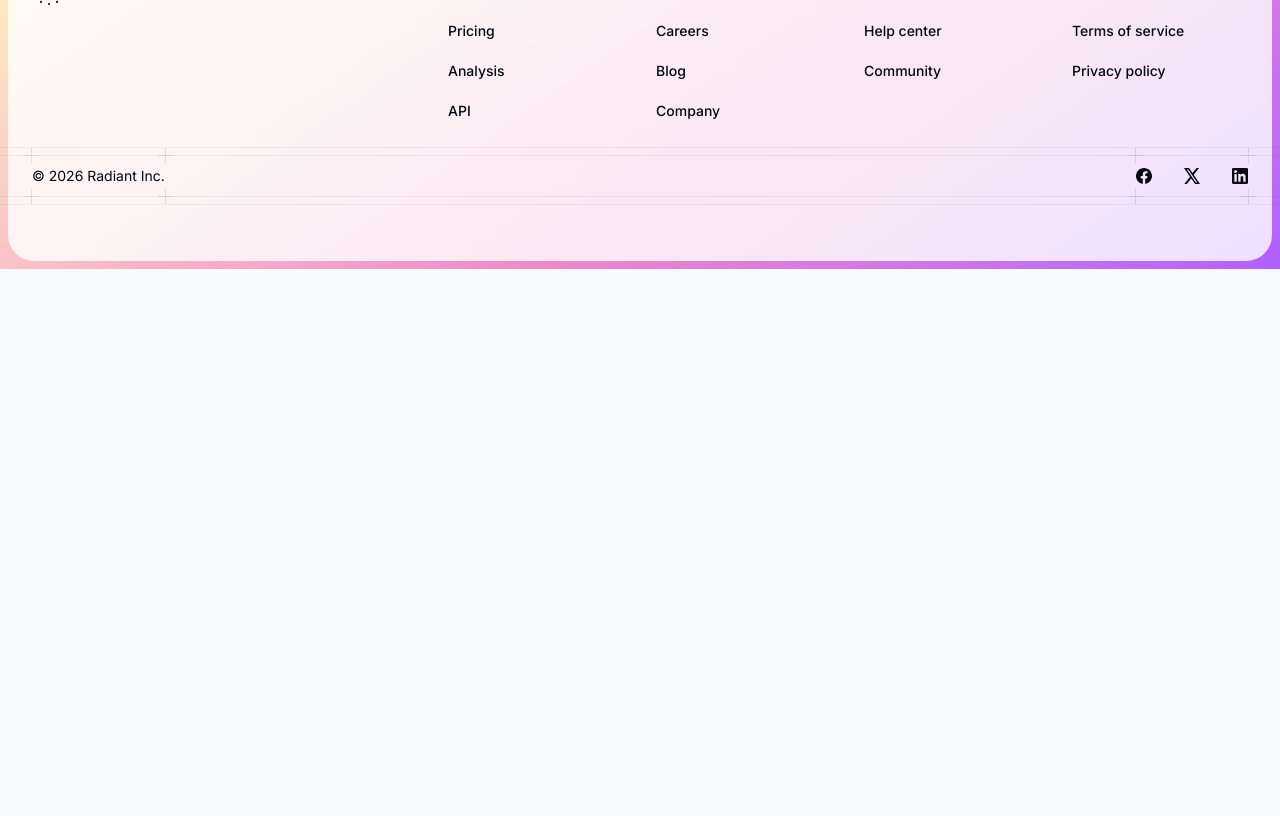
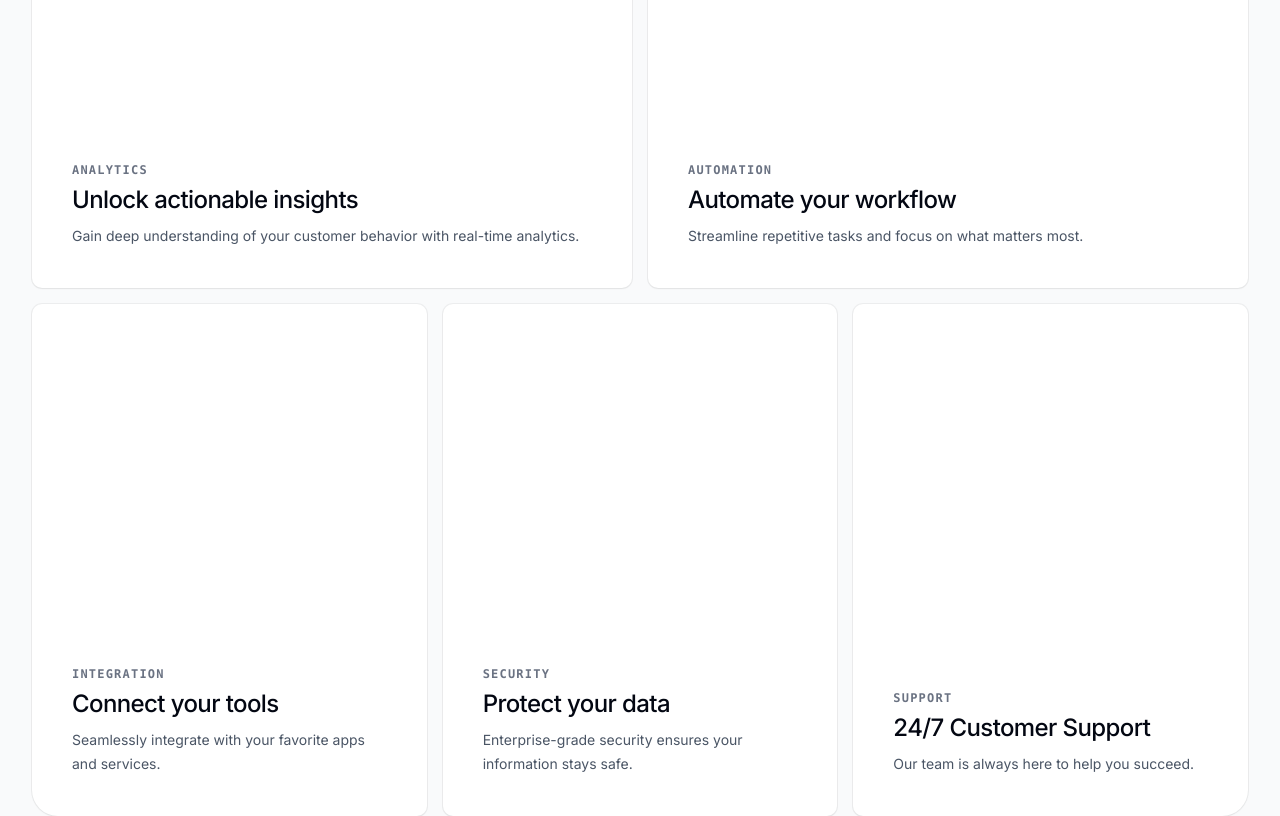
Before and after one commit to Mkn0021/lingo.dev, a Next.js app: page / in a window 1280 px wide. Shown: the part 1280-2096 px from the top of the page. Before the commit the page ends 1549 px from the top, so only its background shows below. Built offline with nearby package versions, Linux system fonts and the light colour scheme.

Commit message:
feat(ui/homepage): add FeatureSection Wrapper and Section component

```diff
--- a/app/page.tsx
+++ b/app/page.tsx
@@ -1,3 +1,4 @@
+import { FeatureSection } from "@/components/homepage/feature-section";
 import { Footer } from "@/components/homepage/footer";
 import { HeroSection } from "@/components/homepage/hero-section";
 
@@ -5,6 +6,7 @@ export default function Home() {
 	return (
 		<>
 			<HeroSection />
+			<FeatureSection />
 			<Footer />
 		</>
 	);
--- /dev/null
+++ b/components/homepage/feature-section.tsx
@@ -0,0 +1,104 @@
+import React from "react";
+import { Section } from "./section";
+import { cn } from "@/lib/utils";
+
+const features = [
+	{
+		pinLabel: "Analytics",
+		title: "Unlock actionable insights",
+		className: "max-lg:rounded-t-4xl lg:col-span-3 lg:rounded-tl-4xl",
+		description:
+			"Gain deep understanding of your customer behavior with real-time analytics.",
+		children: <div className="h-full" />,
+	},
+	{
+		pinLabel: "Automation",
+		title: "Automate your workflow",
+		className: "lg:col-span-3 lg:rounded-tr-4xl",
+		description: "Streamline repetitive tasks and focus on what matters most.",
+		children: <div className="h-full" />,
+	},
+	{
+		pinLabel: "Integration",
+		title: "Connect your tools",
+		className: "lg:col-span-2 lg:rounded-bl-4xl",
+		description: "Seamlessly integrate with your favorite apps and services.",
+		children: <div className="h-full" />,
+	},
+	{
+		pinLabel: "Security",
+		title: "Protect your data",
+		className: "lg:col-span-2",
+		description:
+			"Enterprise-grade security ensures your information stays safe.",
+		children: <div className="h-full" />,
+	},
+	{
+		pinLabel: "Support",
+		title: "24/7 Customer Support",
+		className: "lg:col-span-2 lg:rounded-br-4xl",
+		description: "Our team is always here to help you succeed.",
+		children: <div className="h-full" />,
+	},
+];
+
+interface FeatureSkeletonProps {
+	children?: React.ReactNode;
+	className?: string;
+	pinLabel: string;
+	title: string;
+	description: string;
+}
+
+export function FeatureSection() {
+	return (
+		<Section
+			pinLabel="Sales"
+			title="Know more about your customers than they do."
+		>
+			<div className="mt-10 grid grid-cols-1 gap-4 sm:mt-16 lg:grid-cols-6 lg:grid-rows-2">
+				{features.map((feature) => (
+					<FeatureSkeleton
+						key={feature.pinLabel}
+						pinLabel={feature.pinLabel}
+						title={feature.title}
+						description={feature.description}
+						className={feature.className}
+					>
+						{feature.children}
+					</FeatureSkeleton>
+				))}
+			</div>
+		</Section>
+	);
+}
+
+const FeatureSkeleton = ({
+	children,
+	className,
+	pinLabel,
+	title,
+	description,
+}: FeatureSkeletonProps) => (
+	<div
+		className={cn(
+			"group relative flex flex-col overflow-hidden rounded-lg bg-white shadow-xs ring-1 ring-black/5 data-dark:bg-gray-800 data-dark:ring-white/15",
+			className,
+		)}
+	>
+		<div className="flex min-h-80 flex-1 flex-col justify-stretch">
+			{children}
+		</div>
+		<div className="relative p-10">
+			<h3 className="font-mono text-xs/5 font-semibold tracking-widest text-gray-500 uppercase data-dark:text-gray-400">
+				{pinLabel}
+			</h3>
+			<p className="mt-1 text-2xl/8 font-medium tracking-tight text-gray-950 group-data-dark:text-white">
+				{title}
+			</p>
+			<p className="mt-2 max-w-150 text-sm/6 text-gray-600 group-data-dark:text-gray-400">
+				{description}
+			</p>
+		</div>
+	</div>
+);
--- a/components/homepage/footer.tsx
+++ b/components/homepage/footer.tsx
@@ -104,7 +104,7 @@ export function Footer() {
 }
 
 const FooterContainer = ({ children }: { children: React.ReactNode }) => (
-	<footer className="relative">
+	<footer className="relative mt-24">
 		<GradientBackground className="inset-0 rounded-none" />
 		<div className="absolute inset-2 rounded-4xl bg-white/80" />
 		<div className="px-6 lg:px-8">
--- /dev/null
+++ b/components/homepage/section.tsx
@@ -0,0 +1,30 @@
+import React from "react";
+import { cn } from "@/lib/utils";
+
+interface SectionProps {
+	children: React.ReactNode;
+	className?: string;
+	pinLabel?: string;
+	title: string;
+}
+
+export function Section({
+	children,
+	className,
+	pinLabel,
+	title,
+}: SectionProps) {
+	return (
+		<section className={cn("px-6 pt-24 lg:px-8", className)}>
+			<div className="mx-auto max-w-2xl lg:max-w-7xl">
+				<h2 className="font-mono text-xs/5 font-semibold tracking-widest text-gray-500 uppercase data-dark:text-gray-400">
+					{pinLabel}
+				</h2>
+				<h3 className="mt-2 max-w-3xl text-4xl font-medium tracking-tighter text-pretty text-gray-950 data-dark:text-white sm:text-6xl">
+					{title}
+				</h3>
+				{children}
+			</div>
+		</section>
+	);
+}
```
